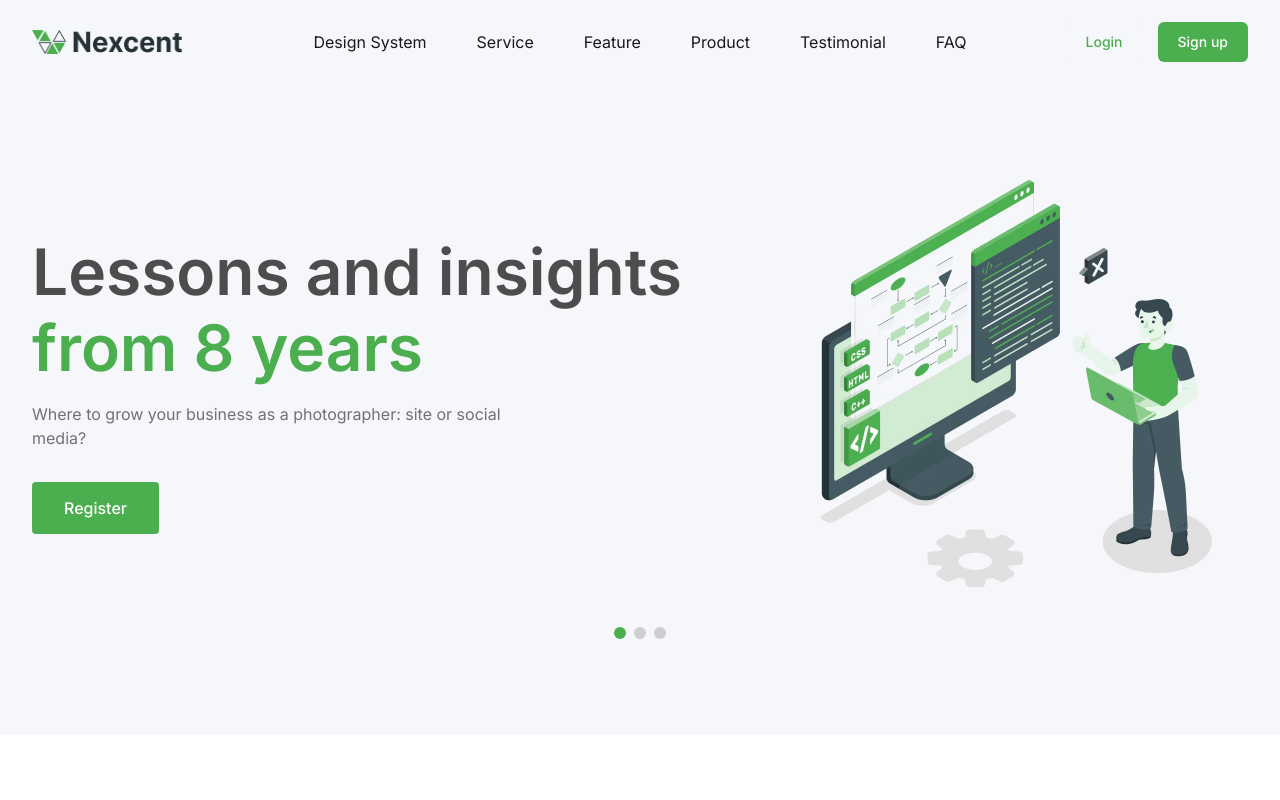
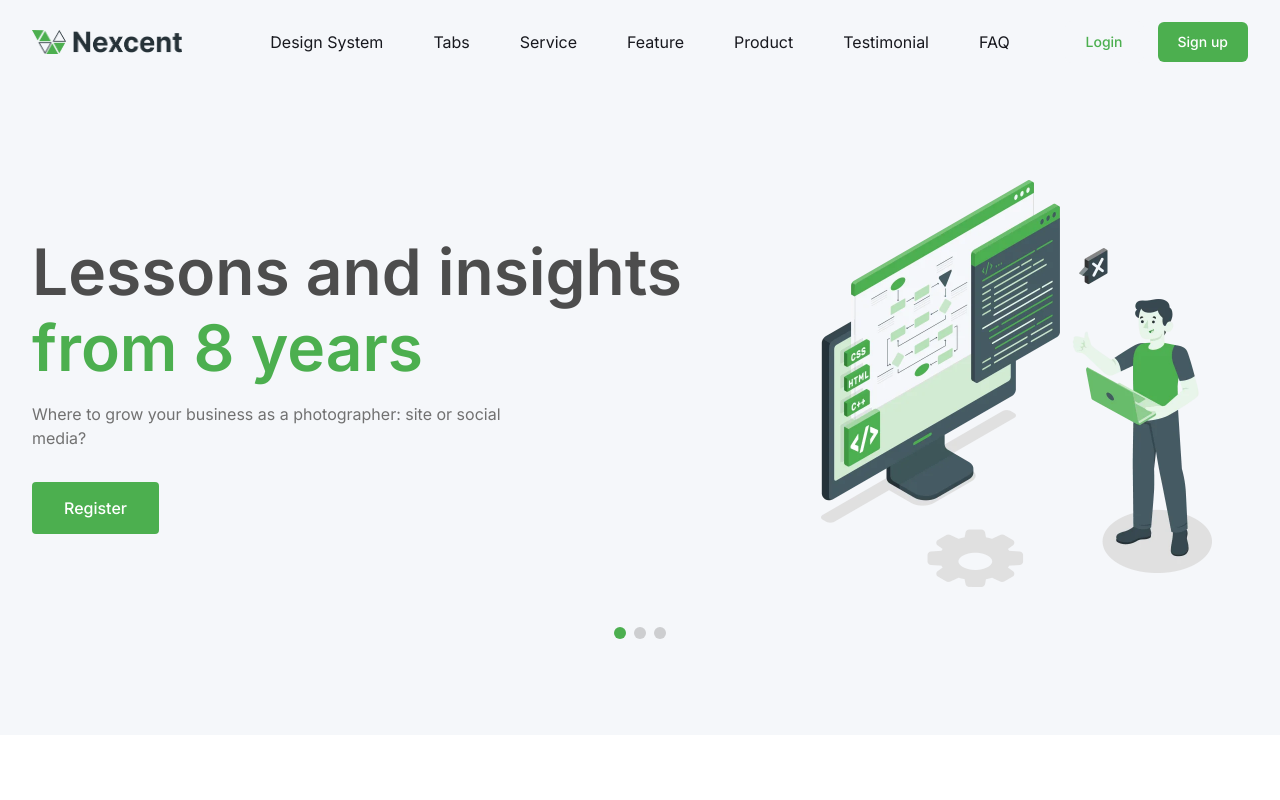
Before and after one commit to DejanStDM/minimal-landing-page-builder-io, a Next.js app: page / in a window 1280 px wide. Shown: the top 800 px of the page. Built offline with nearby package versions, Linux system fonts and the light colour scheme.

Commit message:
Add Tabs to navigation menu
cgen-f67be3a294694f20a13e525f37b5b0f7

```diff
--- a/app/components/Navigation.tsx
+++ b/app/components/Navigation.tsx
@@ -66,7 +66,12 @@ const CloseIcon = () => (
 
 const NexcentLogo = () => (
   <a href="/" className="navigation__logo">
-    <img src="/images/Logo.png" alt="Logo" className="navigation__logo-img" style={{ height: 40 }} />
+    <img
+      src="/images/Logo.png"
+      alt="Logo"
+      className="navigation__logo-img"
+      style={{ height: 40 }}
+    />
   </a>
 );
 
@@ -75,6 +80,7 @@ export function Navigation({ className = "" }: NavigationProps) {
 
   const menuItems = [
     { label: "Design System", href: "/design-system" },
+    { label: "Tabs", href: "/design-system/tabs" },
     { label: "Service", href: "#" },
     { label: "Feature", href: "#" },
     { label: "Product", href: "#" },
```
